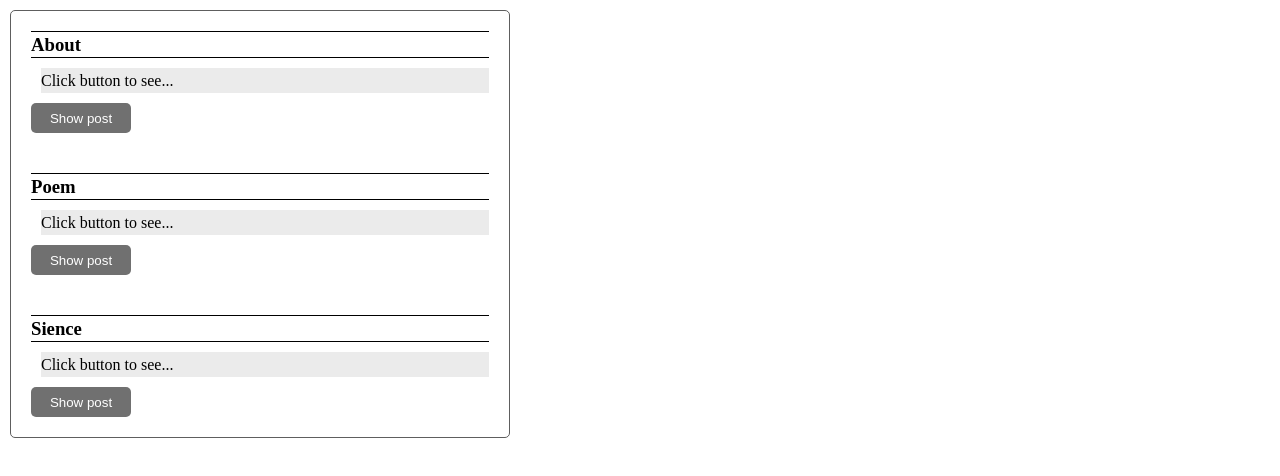
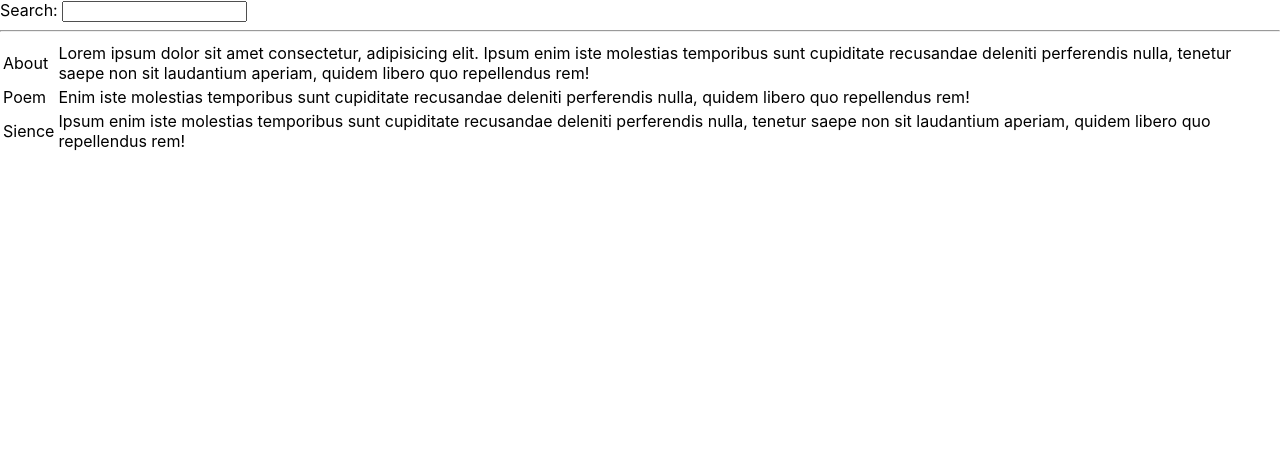
Before and after one commit to phuong2k4/react-project, a React (Create React App) app: page / in a window 1280 px wide. Shown: the top 476 px of the page. Built offline with nearby package versions, Linux system fonts and the light colour scheme.

Commit message:
Sharing state between components

```diff
--- a/src/App.js
+++ b/src/App.js
@@ -3,12 +3,13 @@ import './App.css';
 import React from 'react';
 // import AlbumsMusic from './features/Album/index.jsx';
 // import TodoFeatures from './features/Todo/index.jsx';
-import UseImmerIntroduce from './features/UseImmer/component/hookImmer.jsx';
+// import UseImmerIntroduce from './features/UseImmer/component/hookImmer.jsx';
+import FilterableList from './features/Sharing_State/component/Controlled_UnControlled.jsx';
 
 function App() {
   return (
     <div className="App">
-      <UseImmerIntroduce />
+      <FilterableList/>
     </div>
   );
 }
--- /dev/null
+++ b/src/features/Sharing_State/component/Controlled_UnControlled.jsx
@@ -0,0 +1,45 @@
+import { useState } from 'react';
+import { foods, filterItems } from '../data.js';
+
+export default function FilterableList() {
+  const [query, setQuery] = useState('');
+  const result = filterItems(foods, query)
+  function handleChange(e) {
+    setQuery(e.target.value);
+  }
+
+  return (
+    <>
+      <SearchBar query={query} onChange={handleChange} />
+      <hr />
+      <List items={result} />
+    </>
+  );
+}
+
+function SearchBar({query, onChange}) {
+  return (
+    <label>
+      Search:{' '}
+      <input
+        value={query}
+        onChange={onChange}
+      />
+    </label>
+  );
+}
+
+function List({ items }) {
+  return (
+    <table>
+      <tbody>
+        {items.map(food => (
+          <tr key={food.id}>
+            <td>{food.title}</td>
+            <td>{food.children}</td>
+          </tr>
+        ))}
+      </tbody>
+    </table>
+  );
+}
--- /dev/null
+++ b/src/features/Sharing_State/data.js
@@ -0,0 +1,31 @@
+
+
+export function filterItems(items, query) {
+    query = query.toLowerCase();
+    return items.filter(item =>
+      item.title.split(' ').some(word =>
+        word.toLowerCase().startsWith(query)
+      )
+    );
+  }
+
+  export const foods = [
+    {
+        id: 1,
+        title: "About",
+        children: "Lorem ipsum dolor sit amet consectetur, adipisicing elit. Ipsum enim iste molestias temporibus sunt cupiditate recusandae deleniti perferendis nulla, tenetur saepe non sit laudantium aperiam, quidem libero quo repellendus rem!",
+        seen: false
+    },
+    {
+        id: 2,
+        title: "Poem",
+        children: "Enim iste molestias temporibus sunt cupiditate recusandae deleniti perferendis nulla, quidem libero quo repellendus rem!",
+        seen: false
+    },
+    {
+        id: 3,
+        title: "Sience",
+        children: "Ipsum enim iste molestias temporibus sunt cupiditate recusandae deleniti perferendis nulla, tenetur saepe non sit laudantium aperiam, quidem libero quo repellendus rem!",
+        seen: false
+    }
+];
```
Also changed, not shown: src/features/Sharing_State/component/Controlled_Uncontrolled.scss (added).
